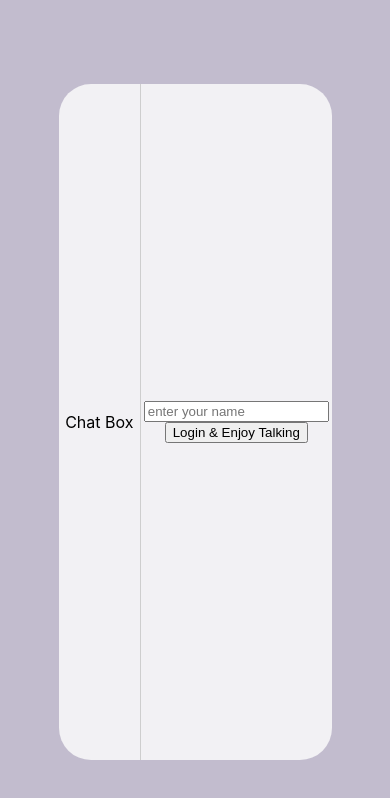
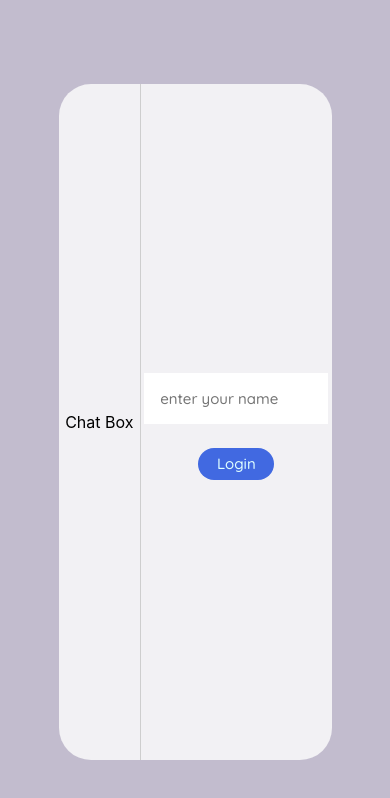
Before and after one commit to yusufdeepwork/chatapp, a React (Create React App) app in the folder frontend/: page / in a window 390 px wide. Shown: the top 798 px of the page. Built offline with nearby package versions, Linux system fonts and the light colour scheme; no server answers.

Commit message:
change & update Login component responsively & logically

```diff
--- a/frontend/src/components/Login.js
+++ b/frontend/src/components/Login.js
@@ -1,29 +1,63 @@
 import React, { useContext, useState } from 'react';
 import styled from 'styled-components';
+import { ToastContainer, toast } from 'react-toastify';
 import { MessagesContext } from '../context/MessagesContext';
+import 'react-toastify/dist/ReactToastify.css';
 
 const Login = () => {
-  const { setLiveUser, setUsers } = useContext(MessagesContext);
-  const [newUserName, setNewUserName] = useState('');
-  const createUser = () => {
-    // eslint-disable-next-line max-len
-    setUsers((prevUsers) => [...prevUsers, { userName: newUserName, id: (Math.random() * 100).toFixed(0) }]);
+  const { setLiveUser, setUsers, liveUser } = useContext(MessagesContext);
+  const [newUserName, setNewUserName] = useState();
+  const handleEnter = (event) => (event.key === 'Enter' ? addLiveUser() : null);
+
+  const createLoginUser = () => {
+    setUsers((prevUsers) => [...prevUsers, { userName: liveUser.loginUserId }]);
+  };
+  const addLiveUser = () => {
+    if (newUserName) {
+      setLiveUser((prevState) => ({
+        ...prevState,
+        loginUserName: newUserName,
+        isLogin: true,
+        loginUserId: (Math.random() * 100).toFixed(0),
+      }));
+      createLoginUser();
+    } else {
+      toast.error('Please, type a name!', {
+        position: 'top-right',
+        autoClose: 4000,
+        hideProgressBar: false,
+        closeOnClick: true,
+        pauseOnHover: true,
+        draggable: true,
+        progress: undefined,
+      });
+    }
   };
 
   return (
     <LoginContainer>
-      <input
+      <LoginInput
         placeholder="enter your name"
+        value={newUserName}
+        onKeyDown={handleEnter}
         onChange={((event) => setNewUserName(event.target.value))}
       />
+
       {/* eslint-disable-next-line react/button-has-type */}
-      <button onClick={() => {
-        setLiveUser((prevState) => ({ ...prevState, isLogin: true }));
-        createUser();
-      }}
-      >
-        Login & Enjoy Talking
-      </button>
+      <ToastContainer
+        position="top-right"
+        autoClose={4000}
+        hideProgressBar={false}
+        newestOnTop={false}
+        closeOnClick
+        rtl={false}
+        pauseOnFocusLoss
+        draggable
+        pauseOnHover
+      />
+      <LoginButton onClick={() => addLiveUser()}>
+        Login
+      </LoginButton>
     </LoginContainer>
   );
 };
@@ -35,4 +69,56 @@ const LoginContainer = styled.div`
   align-items: center;
   height: 100%;
   width: 70%;
+  font-family:  'Quicksand', sans-serif;
 `;
+const LoginInput = styled.input`
+  font-family: inherit;
+  width: 60%;
+  padding: 1rem;
+  font-size: 30px;
+  border: none;
+  margin: 1rem;
+  outline: inherit;
+  :focus{
+    border:#bbb6c6 solid 4px;
+  }
+  @media screen and (max-width: 800px){
+    font-size: 20px;
+  }
+  @media screen and (max-width: 550px){
+    width: 80%;
+    font-size: 15px;
+  }
+`;
+const LoginButton = styled.button`
+  text-align: center;
+  display: flex;
+  align-items: center;
+  justify-content: center;
+  font-family: inherit;
+  height: 3rem;
+  width: 15rem;
+  border-radius: 1rem;
+  font-size: 20px;
+
+  margin: 1rem;
+  background-color: royalblue;
+  border: none;
+  color: lightcyan;
+  :hover{
+    cursor: pointer;
+    background-color: deepskyblue;
+
+  }
+  @media screen and (max-width: 800px){
+    font-size: 15px;
+    width: 12rem;
+    height: 2rem;
+    padding: 0.5rem;
+    margin: 0.5rem;
+  }
+  @media screen and (max-width: 550px){
+    width: 40%;
+    font-size: 15px;
+  }
+`;
```
